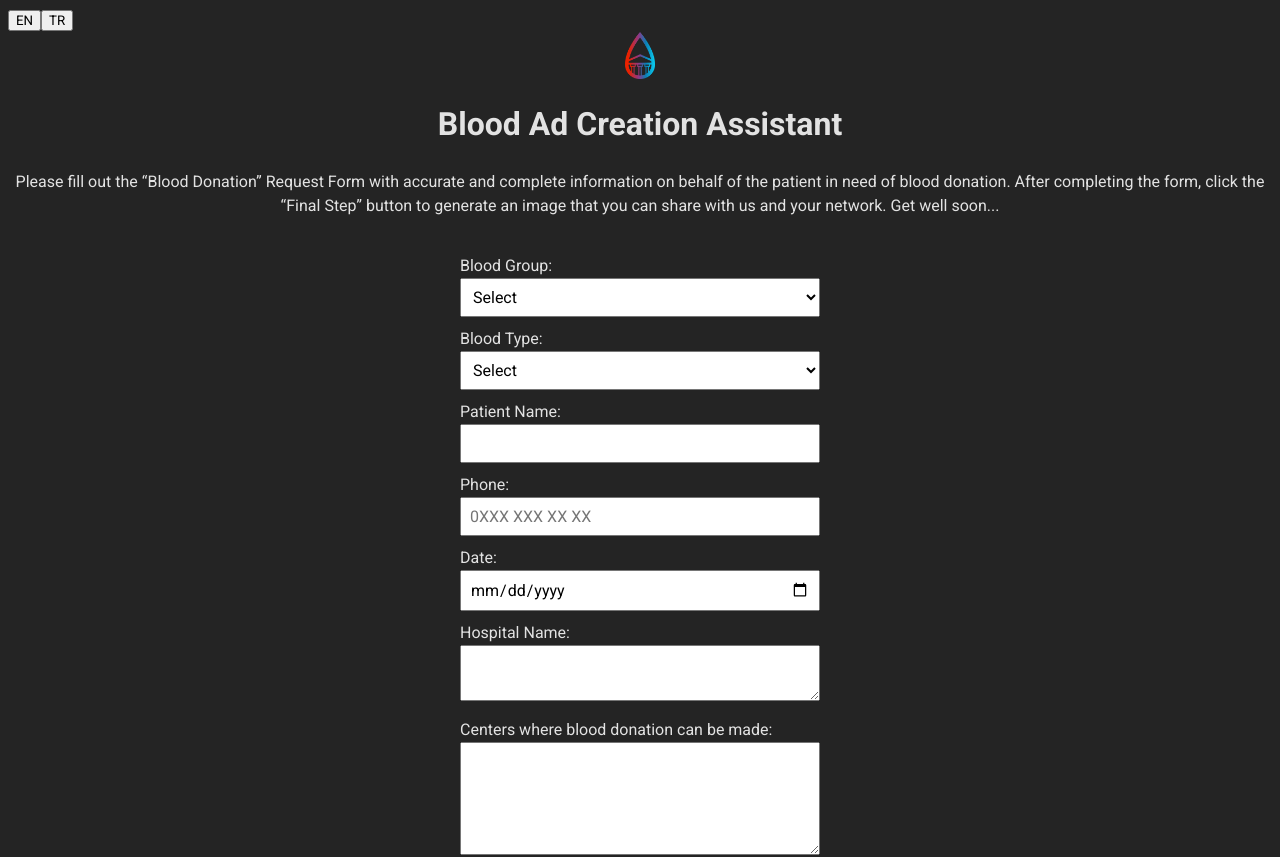
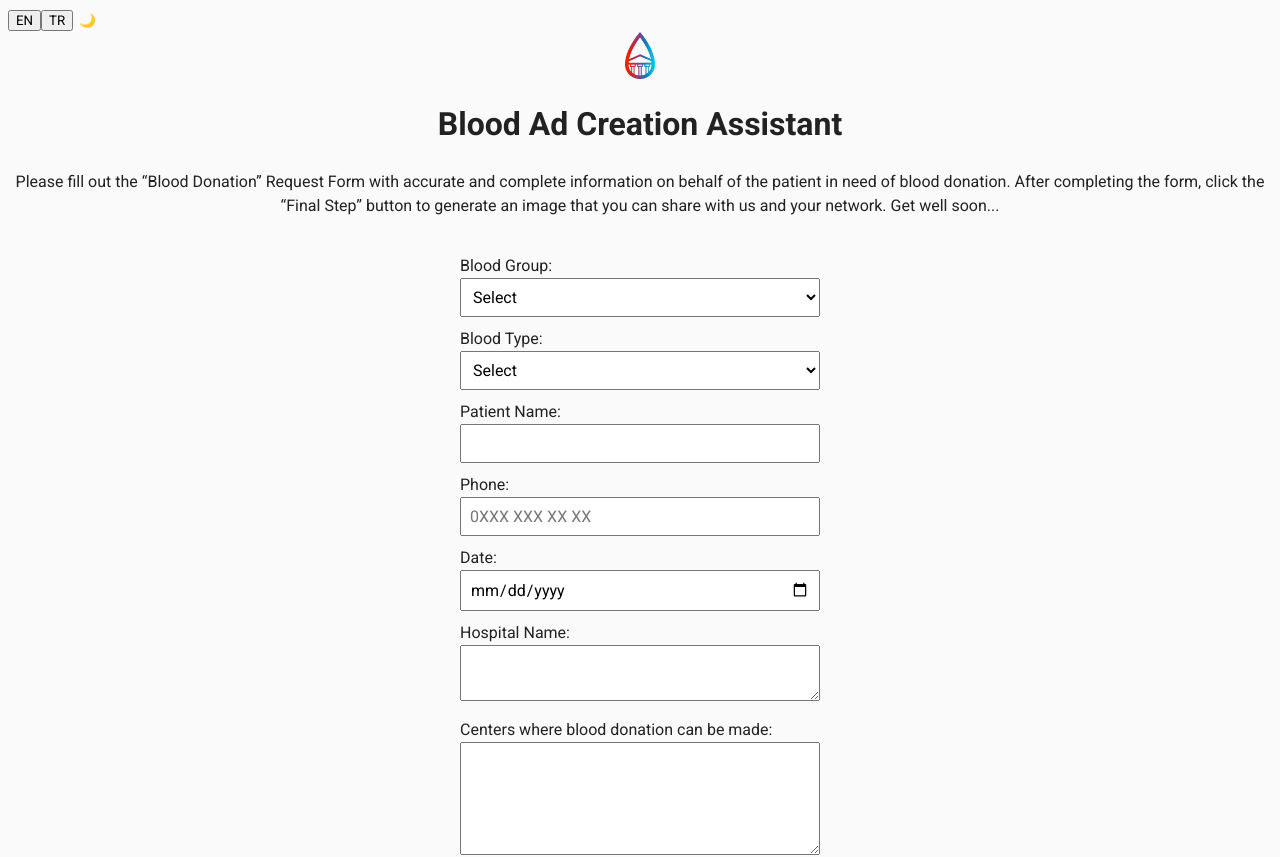
Before and after one commit to sertunc/kan-akademi-ilan-formu, a React (Vite) app: page / in a window 1280 px wide. Shown: the top 857 px of the page. Built offline with nearby package versions, Linux system fonts and the light colour scheme.

Commit message:
feat: implement theme toggle functionality and update CSS variables for light and dark modes

```diff
--- a/src/App.tsx
+++ b/src/App.tsx
@@ -1,4 +1,4 @@
-import { useEffect } from "react";
+import { useEffect, useState } from "react";
 import Logo from "./components/Logo";
 import PageHeader from "./components/PageHeader";
 import BloodDonationForm from "./components/BloodDonationForm";
@@ -9,16 +9,30 @@ import "./i18n";
 
 function App() {
   const { i18n } = useTranslation();
+  const [theme, setTheme] = useState<"light" | "dark">(
+    window.matchMedia("(prefers-color-scheme: dark)").matches ? "dark" : "light"
+  );
 
   useEffect(() => {
     const userLanguage = navigator.language;
     i18n.changeLanguage(userLanguage.split("-")[0]);
   }, [i18n]);
 
+  useEffect(() => {
+    document.documentElement.setAttribute("data-theme", theme);
+  }, [theme]);
+
+  const toggleTheme = () => {
+    setTheme((prev) => (prev === "light" ? "dark" : "light"));
+  };
+
   return (
     <>
       <button onClick={() => i18n.changeLanguage("en")}>EN</button>
       <button onClick={() => i18n.changeLanguage("tr")}>TR</button>
+      <button className="theme-toggle-button" onClick={toggleTheme}>
+        {theme === "light" ? "🌙" : "☀️"}
+      </button>
       <Logo />
       <PageHeader />
       <BloodDonationForm />
--- a/src/index.css
+++ b/src/index.css
@@ -2,9 +2,9 @@
   line-height: 1.5;
   font-weight: 400;
 
-  color-scheme: light dark;
-  color: rgba(255, 255, 255, 0.87);
-  background-color: #242424;
+  --color-bg: #242424;
+  --color-text: rgba(255, 255, 255, 0.87);
+  --color-muted: #888;
 
   font-synthesis: none;
   text-rendering: optimizeLegibility;
@@ -12,10 +12,26 @@
   -moz-osx-font-smoothing: grayscale;
 }
 
-/* body {
-  margin: 0;
-  display: flex;
-  place-items: center;
-  min-width: 320px;
-  min-height: 100vh;
-} */
+[data-theme="light"] {
+  --color-bg: #fafafa;
+  --color-text: #222;
+  --color-muted: #888;
+}
+
+[data-theme="dark"] {
+  color-scheme: light dark;
+  --color-bg: #242424;
+  --color-text: rgba(255, 255, 255, 0.87);
+  --color-muted: #888;
+}
+
+body {
+  background-color: var(--color-bg);
+  color: var(--color-text);
+  transition: background 0.2s, color 0.2s;
+}
+
+.theme-toggle-button {
+  border: none;
+  background: none;
+}
```
